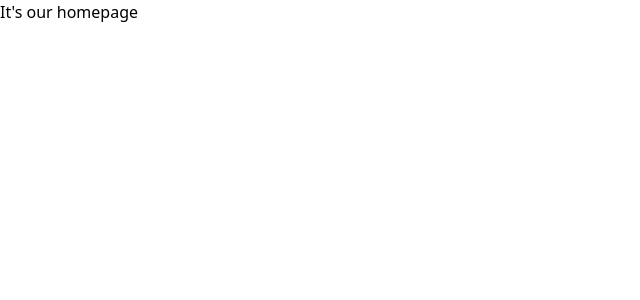
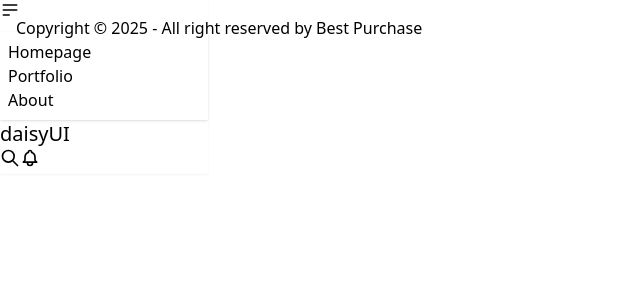
Before and after one commit to shekhmohibur/best-purchase, a React (Vite) app: page / in a window 1280 px wide. Shown: the top 300 px of the page, without its empty margins (0-640 px from the left). Built offline with nearby package versions, Linux system fonts and the light colour scheme.

Commit message:
added products, Home, footer components

```diff
--- a/src/assets/components/footer/Footer.jsx
+++ b/src/assets/components/footer/Footer.jsx
@@ -1,5 +1,3 @@
-import React from 'react';
-
 const Footer = () => {
     return (
         <footer className="footer sm:footer-horizontal footer-center bg-base-300 text-base-content p-4">
@@ -9,5 +7,4 @@ const Footer = () => {
         </footer>
     );
 };
-
 export default Footer;
--- /dev/null
+++ b/src/assets/components/header/Header.jsx
@@ -0,0 +1,36 @@
+const Header = () => {
+    return (
+        <div className="navbar bg-base-100 shadow-sm fixed top-0 left-0 bottom-">
+            <div className="navbar-start">
+                <div className="dropdown">
+                    <div tabIndex={0} role="button" className="btn btn-ghost btn-circle">
+                        <svg xmlns="http://www.w3.org/2000/svg" className="h-5 w-5" fill="none" viewBox="0 0 24 24" stroke="currentColor"> <path strokeLinecap="round" strokeLinejoin="round" strokeWidth="2" d="M4 6h16M4 12h16M4 18h7" /> </svg>
+                    </div>
+                    <ul
+                        tabIndex={0}
+                        className="menu menu-sm dropdown-content bg-base-100 rounded-box z-1 mt-3 w-52 p-2 shadow">
+                        <li><a>Homepage</a></li>
+                        <li><a>Portfolio</a></li>
+                        <li><a>About</a></li>
+                    </ul>
+                </div>
+            </div>
+            <div className="navbar-center">
+                <a className="btn btn-ghost text-xl">daisyUI</a>
+            </div>
+            <div className="navbar-end">
+                <button className="btn btn-ghost btn-circle">
+                    <svg xmlns="http://www.w3.org/2000/svg" className="h-5 w-5" fill="none" viewBox="0 0 24 24" stroke="currentColor"> <path strokeLinecap="round" strokeLinejoin="round" strokeWidth="2" d="M21 21l-6-6m2-5a7 7 0 11-14 0 7 7 0 0114 0z" /> </svg>
+                </button>
+                <button className="btn btn-ghost btn-circle">
+                    <div className="indicator">
+                        <svg xmlns="http://www.w3.org/2000/svg" className="h-5 w-5" fill="none" viewBox="0 0 24 24" stroke="currentColor"> <path strokeLinecap="round" strokeLinejoin="round" strokeWidth="2" d="M15 17h5l-1.405-1.405A2.032 2.032 0 0118 14.158V11a6.002 6.002 0 00-4-5.659V5a2 2 0 10-4 0v.341C7.67 6.165 6 8.388 6 11v3.159c0 .538-.214 1.055-.595 1.436L4 17h5m6 0v1a3 3 0 11-6 0v-1m6 0H9" /> </svg>
+                        <span className="badge badge-xs badge-primary indicator-item"></span>
+                    </div>
+                </button>
+            </div>
+        </div>
+    );
+};
+
+export default Header;
--- a/src/assets/components/home/Home.jsx
+++ b/src/assets/components/home/Home.jsx
@@ -1,10 +1,13 @@
 import { Outlet } from "react-router-dom";
+import Footer from "../footer/Footer";
+import Header from "../header/Header";
 
 const Home = () => {
     return (
         <div>
-            <h1>It's our homepage</h1>
+            <Header></Header>
             <Outlet></Outlet>
+            <Footer></Footer>
         </div>
     );
 };
```
